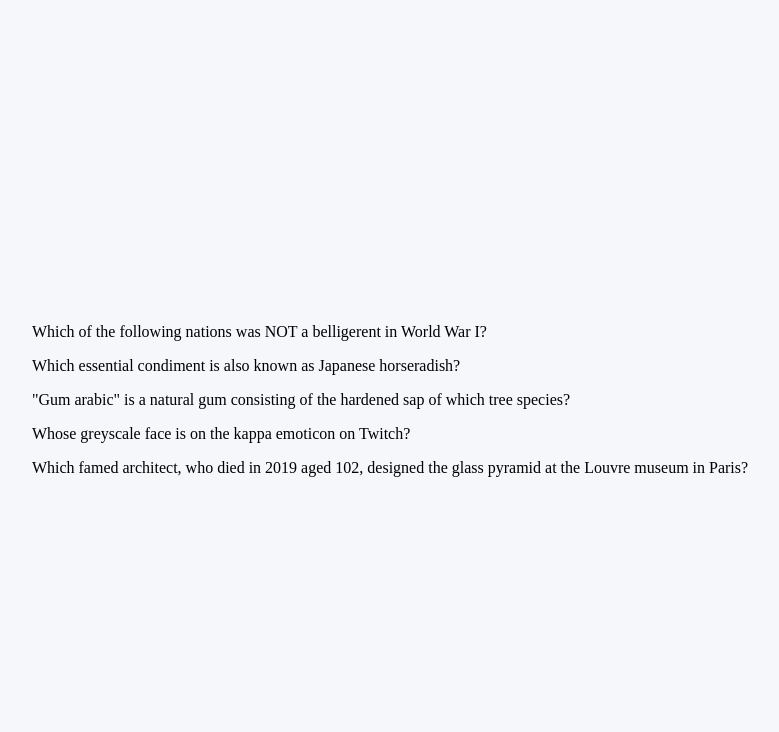
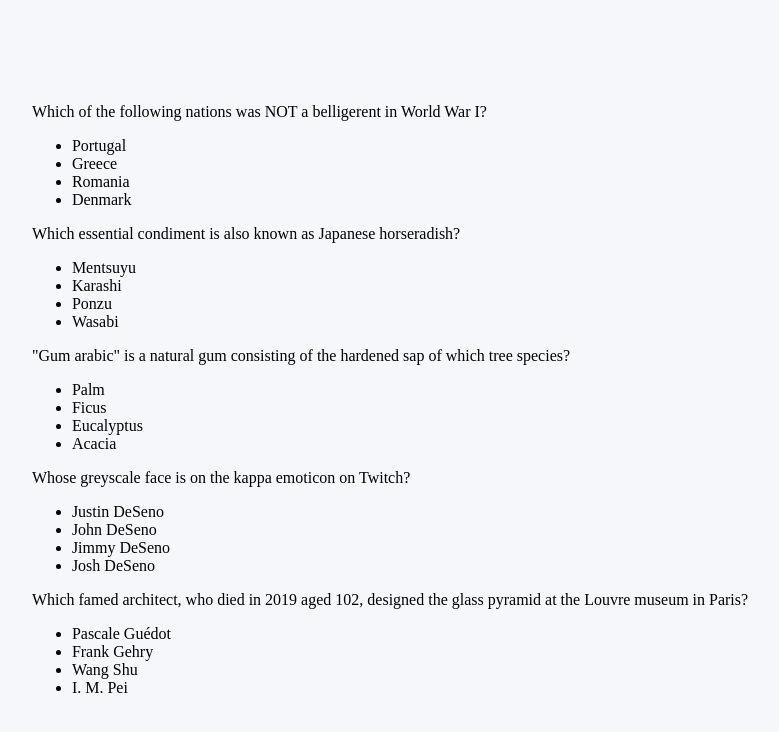
Before and after one commit to harryscully/Quiz-App, a React (Vite) app: page / in a window 1280 px wide. Both pictures are taken after a click on the button "Start quiz". Shown: the top 732 px of the page, without its empty margins (250-1029 px from the left). Built offline with nearby package versions, Linux system fonts and the light colour scheme.

Commit message:
Add correct answer to the rendered answers

```diff
--- a/src/App.jsx
+++ b/src/App.jsx
@@ -5,13 +5,24 @@
 export default function App() {
 
   const [quizStarted, setQuizStarted] = useState(false)
+  const [questions, setQuestions] = useState(questionData)
 
   function handleStartQuiz() {
     setQuizStarted(true)
   }
 
-  const questionElements = questionData.results.map((q) => {
-    return <p>{he.decode(q.question)}</p>
+  const questionElements = questions.results.map((q) => {
+
+    const answers = [...q.incorrect_answers,q.correct_answer].map((a,index) => {
+      return <li key={index}>{he.decode(a)}</li>
+    })
+
+    return (
+      <div className="question">
+        <p>{he.decode(q.question)}</p>
+        <ul>{answers}</ul>
+      </div>
+    )
   })
 
   return (
@@ -26,7 +37,7 @@
         </button>
       </section>}
 
-      {quizStarted && <section>
+      {quizStarted && <section className="quiz-section">
         {questionElements}
       </section>}
     </main>
```
